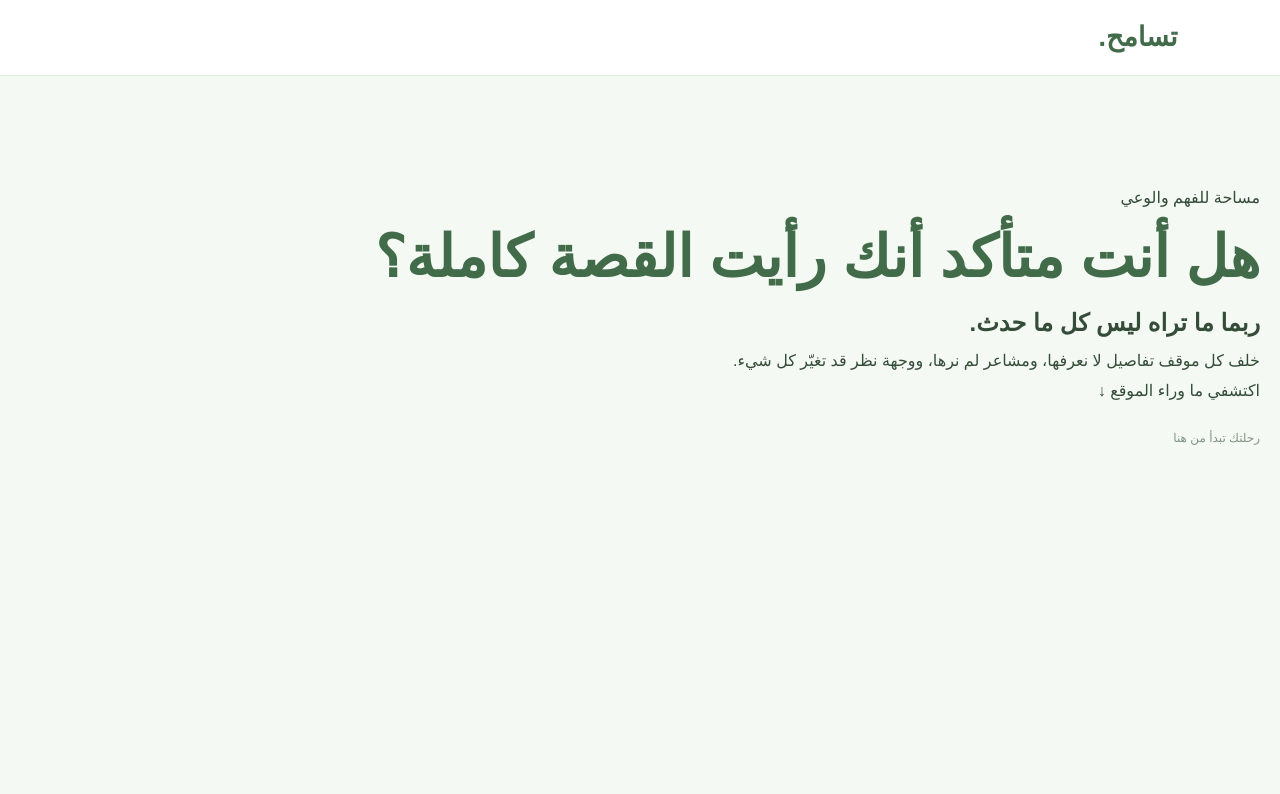
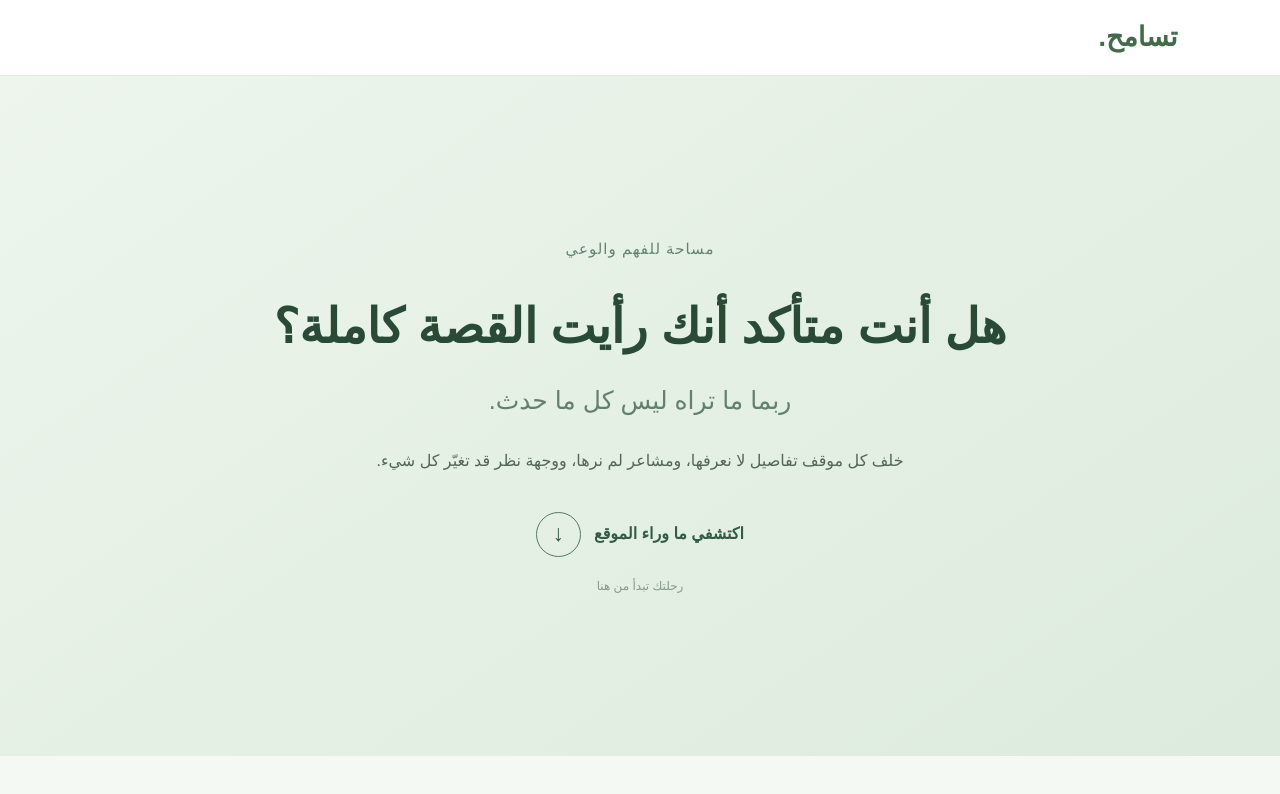
Before and after one commit to galmudhi-maker/--.., a plain HTML site: page index.html in a window 1280 px wide. Drawn offline with Linux system fonts and the light colour scheme.

Commit message:
Update style.css

```diff
--- a/style.css
+++ b/style.css
@@ -928,3 +928,105 @@ main > section {
     min-height: 420px !important;
   }
 }
+
+/* الصفحة الرئيسية - تسامح */
+
+.tolerance-home {
+  min-height: 85vh !important;
+  display: flex;
+  align-items: center;
+  justify-content: center;
+  text-align: center;
+  padding: 65px 20px !important;
+  background: linear-gradient(145deg, #edf5ec, #dcebdd);
+}
+
+.tolerance-content {
+  max-width: 760px;
+  margin: auto;
+}
+
+.tolerance-home .hero-label {
+  color: #62836a;
+  font-size: 15px;
+  letter-spacing: 1px;
+  margin-bottom: 25px;
+}
+
+.tolerance-home h1 {
+  color: #294b35;
+  font-size: clamp(30px, 6vw, 48px);
+  line-height: 1.6;
+  margin-bottom: 12px;
+}
+
+.tolerance-home h2 {
+  color: #63816a;
+  font-size: clamp(19px, 4vw, 25px);
+  font-weight: 500;
+  margin-bottom: 20px;
+}
+
+.tolerance-description {
+  color: #526657;
+  font-size: 16px;
+  line-height: 2;
+  max-width: 570px;
+  margin: 0 auto;
+}
+
+.discover-link {
+  display: inline-flex;
+  align-items: center;
+  justify-content: center;
+  gap: 13px;
+  margin-top: 35px;
+  text-decoration: none;
+  color: #315b43;
+  font-size: 16px;
+  font-weight: bold;
+  transition: 0.3s ease;
+}
+
+.discover-icon {
+  width: 45px;
+  height: 45px;
+  display: inline-flex;
+  align-items: center;
+  justify-content: center;
+  border: 1px solid #557a5e;
+  border-radius: 50%;
+  font-size: 23px;
+  transition: 0.3s ease;
+}
+
+.discover-link:hover .discover-icon {
+  background: #315b43;
+  color: white;
+  transform: translateY(5px);
+}
+
+.discover-link:hover {
+  color: #557a5e;
+}
+
+.tolerance-home .hero-note {
+  color: #849b87;
+  font-size: 12px;
+  margin-top: 18px;
+}
+
+@media (max-width: 600px) {
+  .tolerance-home {
+    min-height: 82vh !important;
+    padding: 45px 20px !important;
+  }
+
+  .tolerance-home h1 {
+    font-size: 31px;
+  }
+
+  .tolerance-description {
+    font-size: 14px;
+  }
+}
```
